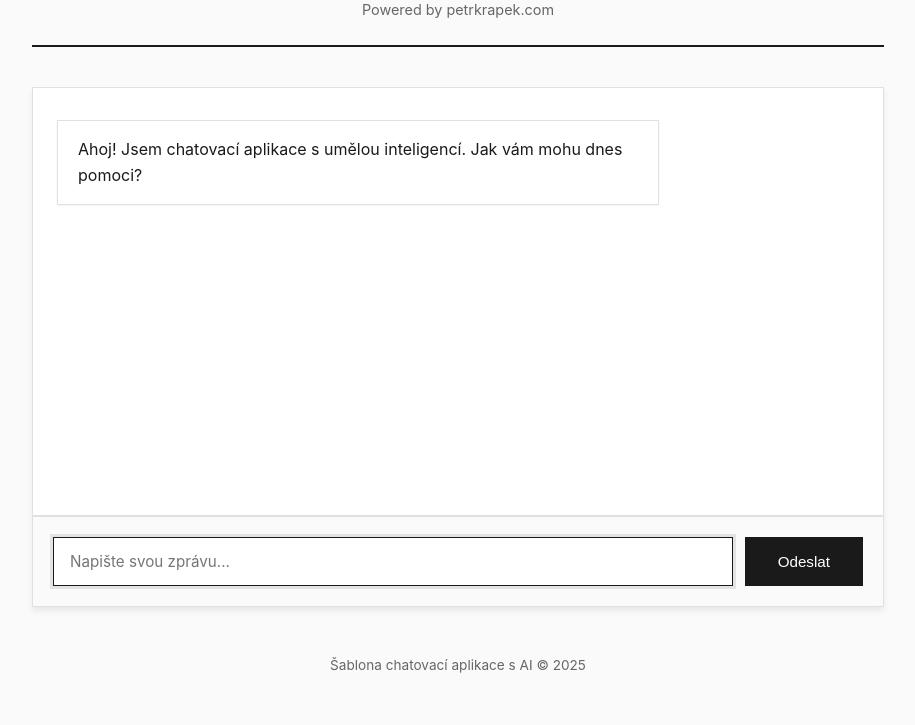
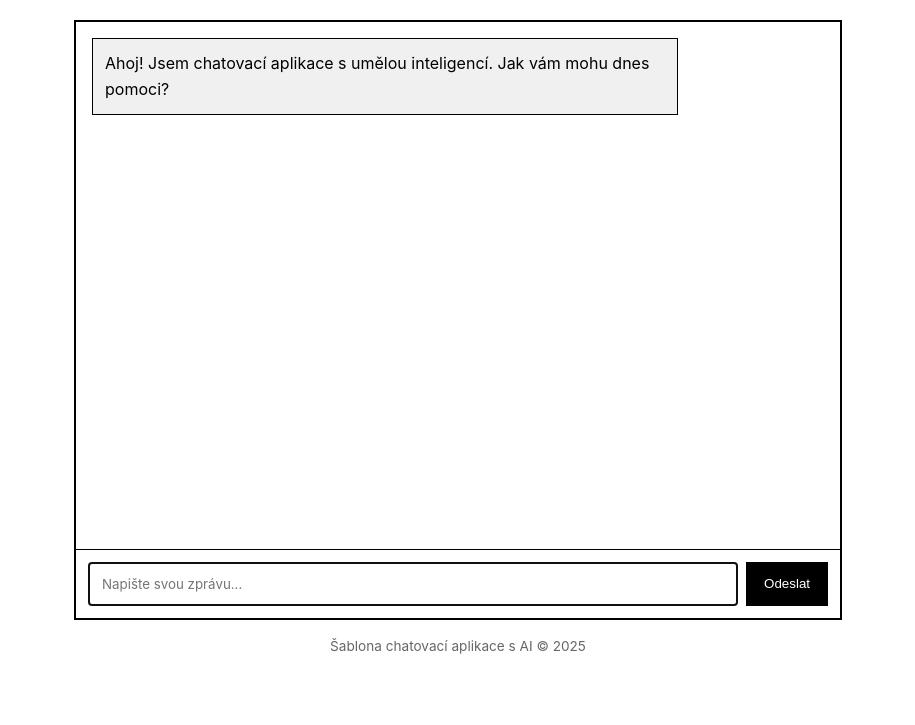
Before and after one commit to petrkrapek/llm-chat-app-template, a website: page public/index.html in a window 1280 px wide. Shown: the part 125-850 px from the top of the page, without its empty margins (182-1097 px from the left). After the commit the page ends 800 px from the top, so only its background shows below. Drawn offline with Linux system fonts and the light colour scheme.

Commit message:
Update index.html

```diff
--- a/public/index.html
+++ b/public/index.html
@@ -6,19 +6,15 @@
     <title>Chatovací aplikace s AI</title>
     <style>
       :root {
-        --primary-color: #1a1a1a;
-        --primary-hover: #000000;
-        --light-bg: #fafafa;
-        --border-color: #e0e0e0;
-        --text-color: #1a1a1a;
+        --primary-color: #000000;
+        --primary-hover: #333333;
+        --light-bg: #ffffff;
+        --border-color: #000000;
+        --text-color: #000000;
         --text-light: #666666;
-        --disabled-color: #cccccc;
-        --user-msg-bg: #1a1a1a;
+        --user-msg-bg: #000000;
         --user-msg-text: #ffffff;
-        --assistant-msg-bg: #ffffff;
-        --shadow-sm: 0 1px 2px rgba(0, 0, 0, 0.05);
-        --shadow-md: 0 4px 6px rgba(0, 0, 0, 0.07);
-        --focus-shadow: 0 0 0 3px rgba(26, 26, 26, 0.1);
+        --assistant-msg-bg: #f0f0f0;
       }
 
       * {
@@ -28,61 +24,51 @@
       }
 
       body {
-        font-family: -apple-system, BlinkMacSystemFont, "Segoe UI", Roboto, "Inter", "Helvetica Neue", Arial, sans-serif;
+        font-family:
+          -apple-system, BlinkMacSystemFont, "Segoe UI", Roboto, Oxygen, Ubuntu,
+          Cantarell, sans-serif;
         line-height: 1.6;
         color: var(--text-color);
-        max-width: 900px;
+        max-width: 800px;
         margin: 0 auto;
-        padding: 2rem 1.5rem;
-        background-color: var(--light-bg);
+        padding: 1rem;
       }
 
       header {
         text-align: center;
-        margin-bottom: 2.5rem;
-        padding: 2rem 0 1.5rem;
-        border-bottom: 2px solid var(--primary-color);
+        margin-bottom: 2rem;
+        padding: 1rem 0;
+        border-bottom: 1px solid var(--border-color);
       }
 
       h1 {
-        font-size: 2rem;
-        font-weight: 600;
+        font-size: 1.5rem;
         color: var(--text-color);
-        margin-bottom: 0.5rem;
-        letter-spacing: -0.02em;
-      }
-
-      header p {
-        font-size: 0.9rem;
-        color: var(--text-light);
-        font-weight: 400;
       }
 
       .chat-container {
         display: flex;
         flex-direction: column;
-        height: calc(100vh - 280px);
-        min-height: 500px;
-        background-color: white;
-        border: 1px solid var(--border-color);
-        box-shadow: var(--shadow-md);
+        height: calc(100vh - 200px);
+        min-height: 400px;
+        border: 2px solid var(--border-color);
+        border-radius: 0;
         overflow: hidden;
       }
 
       .chat-messages {
         flex: 1;
         overflow-y: auto;
-        padding: 2rem 1.5rem;
-        background-color: white;
+        padding: 1rem;
+        background-color: var(--light-bg);
       }
 
       .message {
-        margin-bottom: 1.25rem;
-        padding: 1rem 1.25rem;
-        max-width: 75%;
+        margin-bottom: 1rem;
+        padding: 0.75rem;
+        border-radius: 0;
+        max-width: 80%;
         border: 1px solid var(--border-color);
-        box-shadow: var(--shadow-sm);
-        line-height: 1.6;
       }
 
       .user-message {
@@ -90,71 +76,55 @@
         color: var(--user-msg-text);
         align-self: flex-end;
         margin-left: auto;
-        border-color: var(--primary-color);
       }
 
       .assistant-message {
         background-color: var(--assistant-msg-bg);
         align-self: flex-start;
-        border-color: var(--border-color);
       }
 
       .message-input {
         display: flex;
-        padding: 1.25rem;
-        border-top: 2px solid var(--border-color);
-        background-color: var(--light-bg);
-        gap: 0.75rem;
+        padding: 0.75rem;
+        border-top: 1px solid var(--border-color);
+        background-color: white;
       }
 
       #user-input {
         flex: 1;
-        padding: 0.875rem 1rem;
-        border: 1px solid var(--border-color);
+        padding: 0.75rem;
+        border: 2px solid var(--border-color);
+        border-radius: 0;
         font-family: inherit;
-        font-size: 0.95rem;
         resize: none;
-        min-height: 48px;
-        background-color: white;
-        transition: border-color 0.2s, box-shadow 0.2s;
-      }
-
-      #user-input:focus {
-        outline: none;
-        border-color: var(--primary-color);
-        box-shadow: var(--focus-shadow);
+        min-height: 44px;
       }
 
       #send-button {
-        padding: 0 2rem;
+        margin-left: 0.5rem;
+        padding: 0 1rem;
         background-color: var(--primary-color);
         color: white;
-        border: 1px solid var(--primary-color);
+        border: 2px solid var(--border-color);
+        border-radius: 0;
         cursor: pointer;
-        font-weight: 500;
-        font-size: 0.95rem;
-        transition: all 0.2s;
-        min-width: 100px;
+        transition: background-color 0.2s;
       }
 
-      #send-button:hover:not(:disabled) {
+      #send-button:hover {
         background-color: var(--primary-hover);
-        box-shadow: var(--shadow-md);
       }
 
       #send-button:disabled {
-        background-color: var(--disabled-color);
-        border-color: var(--disabled-color);
+        background-color: var(--text-light);
         cursor: not-allowed;
-        opacity: 0.6;
       }
 
       .typing-indicator {
         display: none;
-        padding: 0.75rem 1.5rem;
+        margin-bottom: 1rem;
         font-style: italic;
         color: var(--text-light);
-        font-size: 0.9rem;
       }
 
       .typing-indicator.visible {
@@ -162,35 +132,10 @@
       }
 
       footer {
-        margin-top: 2rem;
+        margin-top: 1rem;
         text-align: center;
         font-size: 0.85rem;
         color: var(--text-light);
-        padding: 1rem 0;
-      }
-
-      @media (max-width: 768px) {
-        body {
-          padding: 1rem;
-        }
-
-        header {
-          margin-bottom: 1.5rem;
-          padding: 1.5rem 0 1rem;
-        }
-
-        h1 {
-          font-size: 1.5rem;
-        }
-
-        .chat-container {
-          height: calc(100vh - 240px);
-        }
-
-        .message {
-          max-width: 85%;
-          padding: 0.875rem 1rem;
-        }
       }
     </style>
   </head>
```
